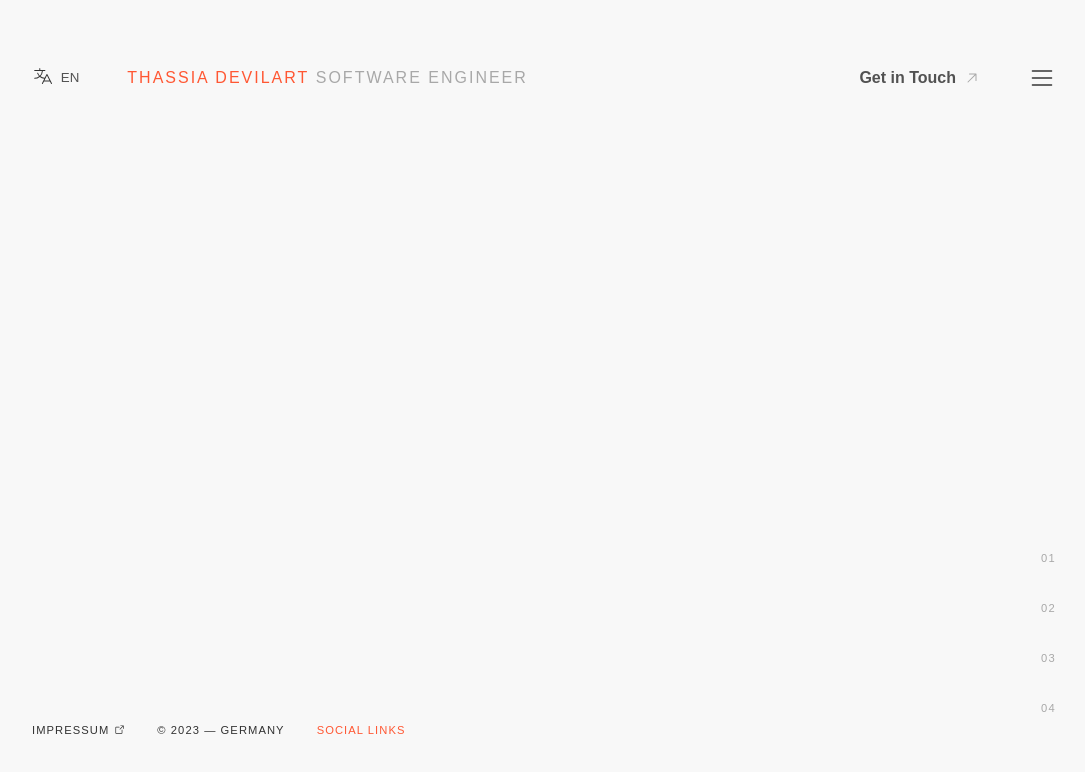
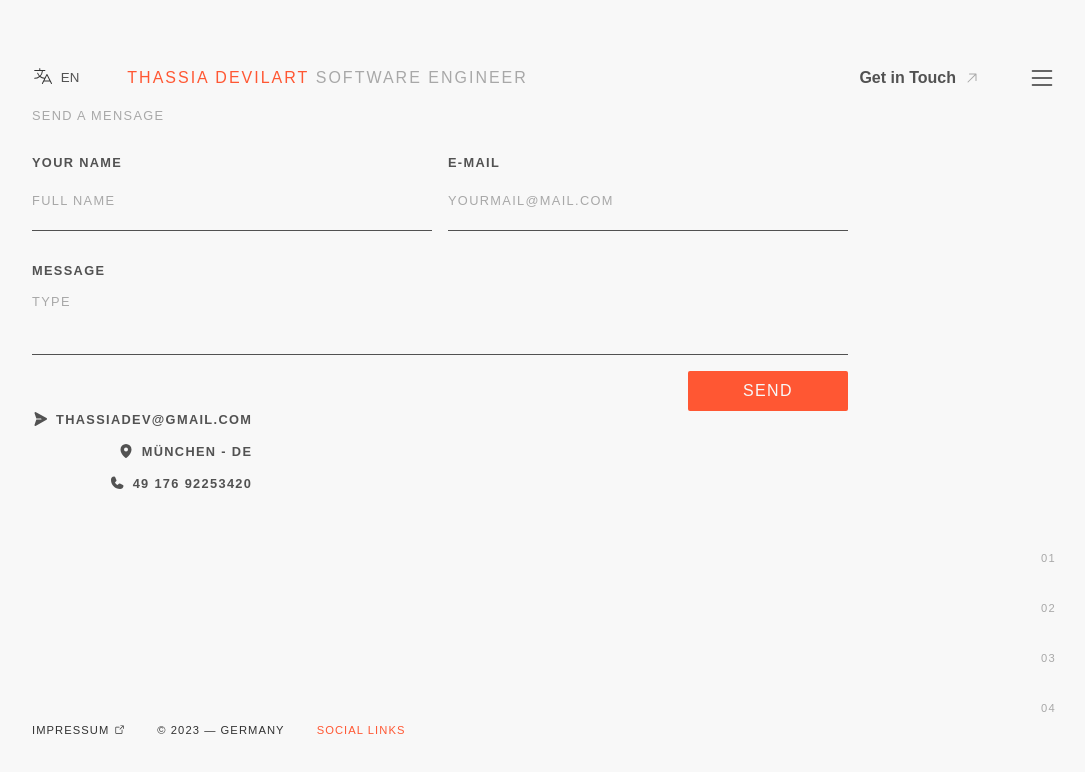
Before and after one commit to thassiadevilart/personal-website, a React (Vite) app: page / in a window 1280 px wide. Shown: the top 772 px of the page, without its empty margins (96-1181 px from the left). Built offline with nearby package versions, Linux system fonts and the light colour scheme.

Commit message:
feat: create get in touch | style

```diff
--- a/src/components/App.jsx
+++ b/src/components/App.jsx
@@ -2,12 +2,13 @@ import styles from './App.module.css'
 import { Header } from './Header'
 import { Footer } from './Footer'
 import { Pagination } from './Pagination'
-
+import { GetInTouch } from './GetInTouch'
 
 export function App(){
     return(
     <main>
         <Header />
+        <GetInTouch/>
 
         <footer className={styles.Footer}>
             <Footer />
--- /dev/null
+++ b/src/components/GetInTouch.jsx
@@ -0,0 +1,50 @@
+import styles from "./GetInTouch.module.css"
+import { PaperPlaneRight, MapPin, Phone} from "@phosphor-icons/react";
+
+
+export function GetInTouch(){
+    return(
+        <div className={styles.GetInTouchWrapper}>
+            <form className={styles.firstColumn} action="">
+                <fieldset>
+                    <legend>Send a Mensage</legend>
+                    <div>
+                        <label htmlFor="" className={styles.labelInput}>
+                            Your Name
+                            <input type="name" placeholder="Full Name" />
+                        </label>
+
+                        <label htmlFor="" className={styles.labelInput}>
+                            E-mail
+                            <input type="email" placeholder="yourmail@mail.com" />
+                        </label>
+                    </div>
+
+                    <label htmlFor="" className={styles.labelTextarea}>
+                        Message
+                        <textarea name="" id="" placeholder="Type"></textarea>
+                    </label>
+                </fieldset>
+                <button type="submit" className={styles.buttonSubmit}>Send</button>
+            </form>
+
+            <div className={styles.secondColumn} >
+                <div>
+                    <PaperPlaneRight size={16} weight="fill" />
+                    <p>thassiadev@gmail.com</p>
+                </div>
+
+                <div>
+                    <MapPin size={16} weight="fill" />
+                    <p>München - DE</p>
+                </div>
+
+                <div>
+                    <Phone size={16} weight="fill" />
+                    <p>49 176 92253420</p>
+                </div>
+            </div>
+
+        </div>
+    )
+}
--- /dev/null
+++ b/src/components/GetInTouch.module.css
@@ -0,0 +1,150 @@
+.GetInTouchWrapper{
+    width: 80%;
+
+    display: flex;
+    align-items: center;
+    justify-content: space-between;
+    flex-wrap: wrap;
+    margin: auto;
+}
+
+.firstColumn{
+    display: flex;
+    flex-direction: column;
+
+    fieldset{
+        border: none;
+
+        legend{
+            text-transform: uppercase;
+            font-size: 0.8rem;
+            font-weight: 500;
+            color: var(--color-gray-light);
+            letter-spacing: 1pt;
+        }
+
+        legend + div{
+            display: flex;
+            flex-wrap: wrap;
+        }
+    }
+
+    .labelInput{
+        width: 400px;
+
+        display: flex;
+        flex-direction: column;
+
+        color: var(--color-gray-medium);
+
+        font-size: 0.8rem;
+        text-transform: uppercase;
+        letter-spacing: 1pt;
+        font-weight: 600;
+
+        border-bottom: 1px solid var(--color-gray-medium);
+
+        margin-top: 2rem;
+        margin-right: 1rem;
+
+        input{
+            height: 60px;
+
+            background: transparent;
+            border: none;
+            color: var(--color-gray-medium);
+
+            font-size: 1rem;
+        }
+
+        ::placeholder{
+            color: var(--color-gray-light);
+
+            font-size: 0.8rem;
+            text-transform: uppercase;
+            letter-spacing: 1pt;
+            font-weight: 200;
+        }
+    }
+
+    .labelTextarea{
+        display: flex;
+        flex-direction: column;
+
+        color: var(--color-gray-medium);
+
+        font-size: 0.8rem;
+        text-transform: uppercase;
+        letter-spacing: 1pt;
+        font-weight: 600;
+
+        border-bottom: 1px solid var(--color-gray-medium);
+
+        margin-top: 2rem;
+        margin-right: 1rem;
+
+        textarea{
+            height: 60px;
+
+            background: transparent;
+            border: none;
+            color: var(--color-gray-medium);
+
+            font-size: 1rem;
+
+            resize: none;
+            margin-top: 16px;
+        }
+
+        ::placeholder{
+            color: var(--color-gray-light);
+
+            font-size: 0.8rem;
+            text-transform: uppercase;
+            letter-spacing: 1pt;
+            font-weight: 200;
+        }
+    }
+
+    .buttonSubmit{
+        height: 40px;
+        width: 160px;
+
+        align-self: flex-end;
+
+        border: none;
+        background: var(--color-emphasis);
+        color: var(--color-primary-bg);
+
+        font-size: 1rem;
+        text-transform: uppercase;
+        font-weight: 400;
+        letter-spacing: 1pt;
+
+        margin-top: 1rem;
+        margin-right: 1rem;
+        border-radius: 2px;
+
+        cursor: pointer;
+    }
+}
+
+.secondColumn{
+
+    div{
+        display: flex;
+        align-items: center;
+        justify-content: end;
+        gap: 0.5rem;
+
+        color: var(--color-gray-medium);
+
+        font-size: 0.8rem;
+        text-transform: uppercase;
+        font-weight: 600;
+        letter-spacing: 1pt;
+
+        margin-bottom: 1rem;
+
+    }
+}
```
